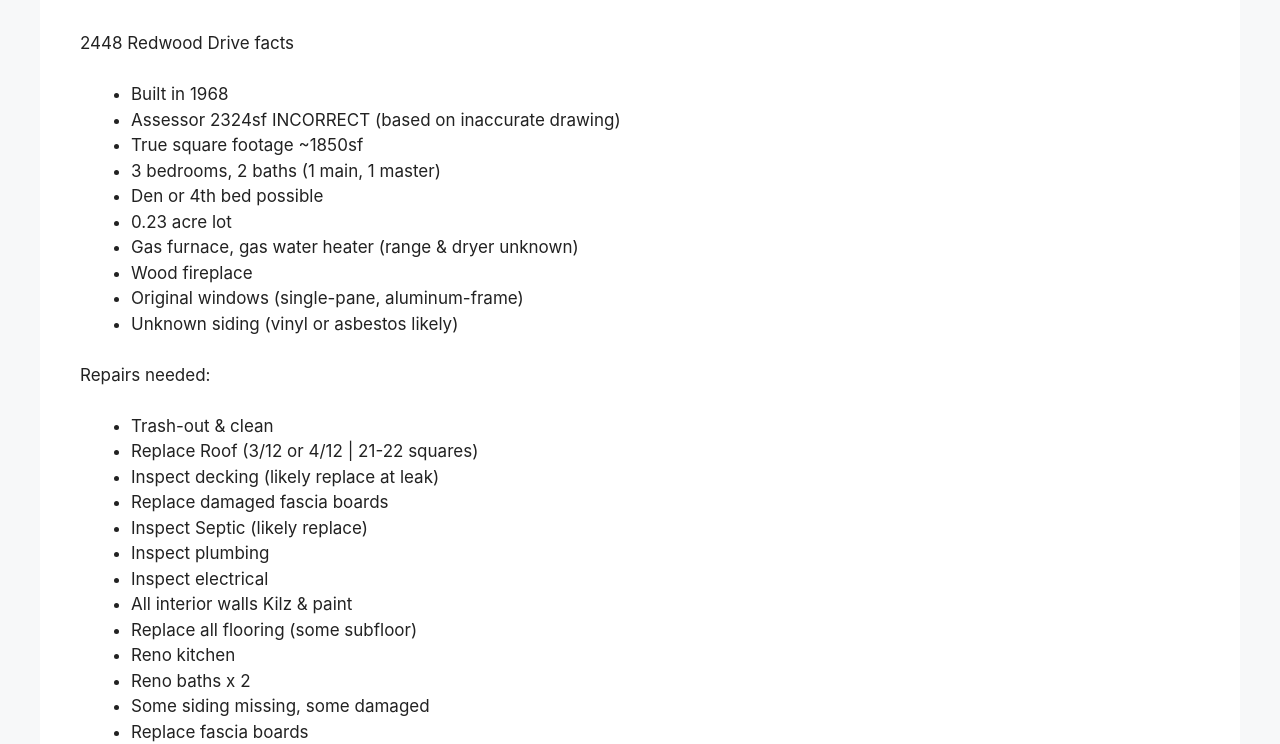
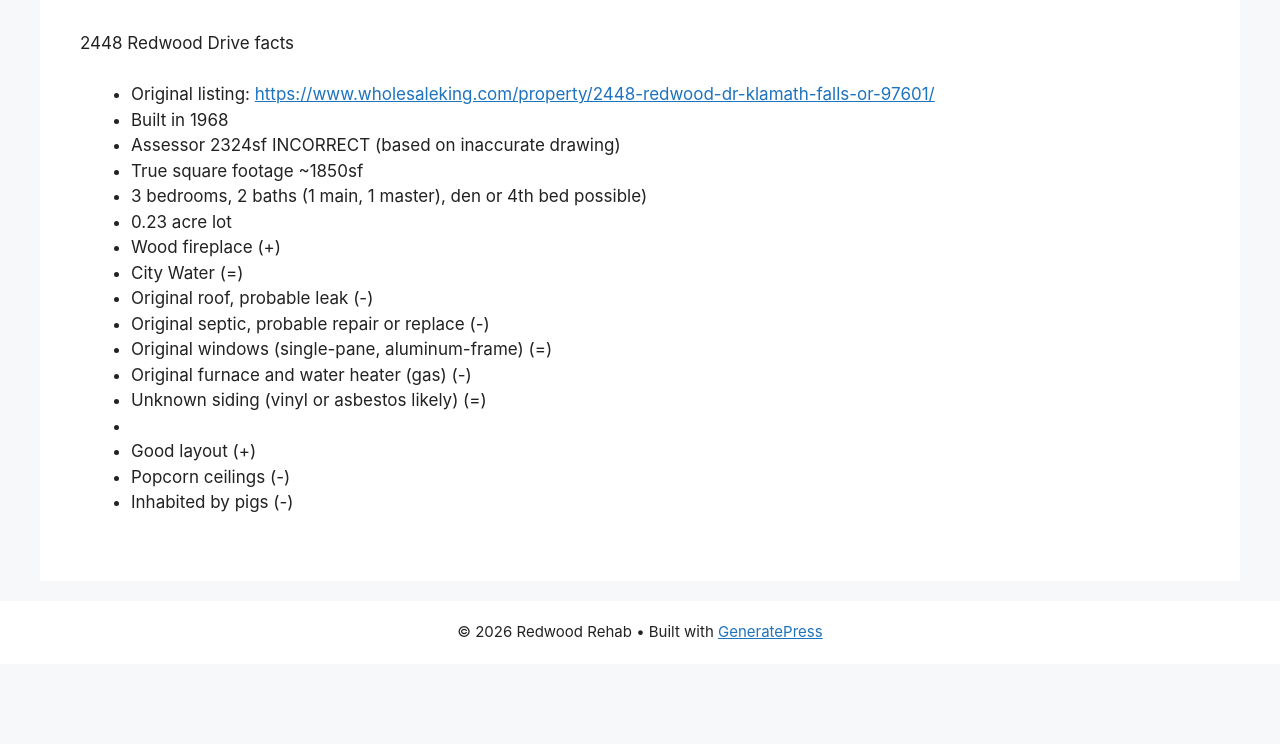
Before and after one commit to mt50u1/klamath, a plain HTML site: page info/index.html in a window 1280 px wide. Shown: the part 213-957 px from the top of the page. After the commit the page ends 877 px from the top, so only its background shows below. Drawn offline with Linux system fonts and the light colour scheme.

Commit message:
Update index.html

```diff
--- a/info/index.html
+++ b/info/index.html
@@ -106,6 +106,10 @@ body{background-color:var(--base-2);color:var(--contrast);}a{color:var(--accent)
 
 
 <ul class="wp-block-list">
+<li>Original listing: <a href="https://www.wholesaleking.com/property/2448-redwood-dr-klamath-falls-or-97601/" data-type="link" data-id="https://www.wholesaleking.com/property/2448-redwood-dr-klamath-falls-or-97601/">https://www.wholesaleking.com/property/2448-redwood-dr-klamath-falls-or-97601/</a></li>
+
+
+
 <li>Built in 1968 </li>
 
 
@@ -118,11 +122,7 @@ body{background-color:var(--base-2);color:var(--contrast);}a{color:var(--accent)
 
 
 
-<li>3 bedrooms, 2 baths (1 main, 1 master)</li>
-
-
-
-<li>Den or 4th bed possible</li>
+<li>3 bedrooms, 2 baths (1 main, 1 master), den or 4th bed possible)</li>
 
 
 
@@ -130,78 +130,54 @@ body{background-color:var(--base-2);color:var(--contrast);}a{color:var(--accent)
 
 
 
-<li>Gas furnace, gas water heater (range &amp; dryer unknown)</li>
+<li>Wood fireplace (+)</li>
 
 
 
-<li>Wood fireplace</li>
+<li>City Water (=)</li>
 
 
 
-<li>Original windows (single-pane, aluminum-frame)</li>
+<li>Original roof, probable leak (-)</li>
 
 
 
-<li>Unknown siding (vinyl or asbestos likely)</li>
+<li>Original septic, probable repair or replace (-)</li>
+
+
+
+<li>Original windows (single-pane, aluminum-frame) (=)</li>
+
+
+
+<li>Original furnace and water heater (gas) (-)</li>
+
+
+
+<li>Unknown siding (vinyl or asbestos likely) (=)</li>
+
+
+
+<li>
+
+
+
+<li>Good layout (+)</li>
+
+
+
+<li>Popcorn ceilings (-)</li>
+
+
+
+<li>Inhabited by pigs (-)</li>
+
+
 </ul>
 
 
 
-<p>Repairs needed:</p>
-
-
-
-<ul class="wp-block-list">
-<li>Trash-out &amp; clean</li>
-
-
-
-<li>Replace Roof (3/12 or 4/12 | 21-22 squares)</li>
-
-
-
-<li>Inspect decking (likely replace at leak)</li>
-
-
-
-<li>Replace damaged fascia boards</li>
-
-
-
-<li>Inspect Septic (likely replace)</li>
-
-
-
-<li>Inspect plumbing</li>
-
-
-
-<li>Inspect electrical</li>
-
-
-
-<li>All interior walls Kilz &amp; paint</li>
-
-
-
-<li>Replace all flooring (some subfloor)</li>
-
-
-
-<li>Reno kitchen</li>
-
-
-
-<li>Reno baths x 2</li>
-
-
-
-<li>Some siding missing, some damaged</li>
-
-
-
-<li>Replace fascia boards</li>
-</ul>
+<p></p>
 		</div>
 
 			</div>
```
